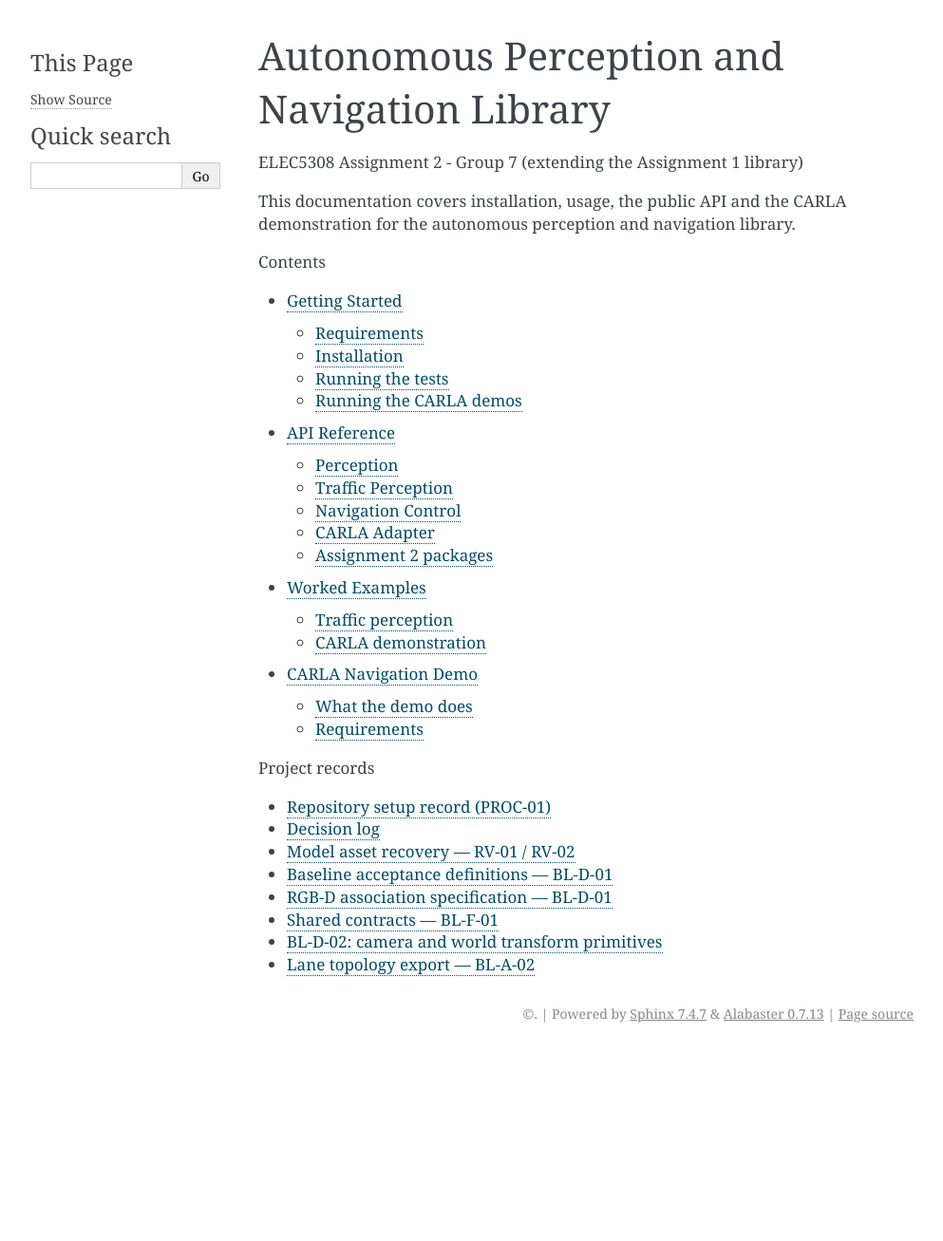
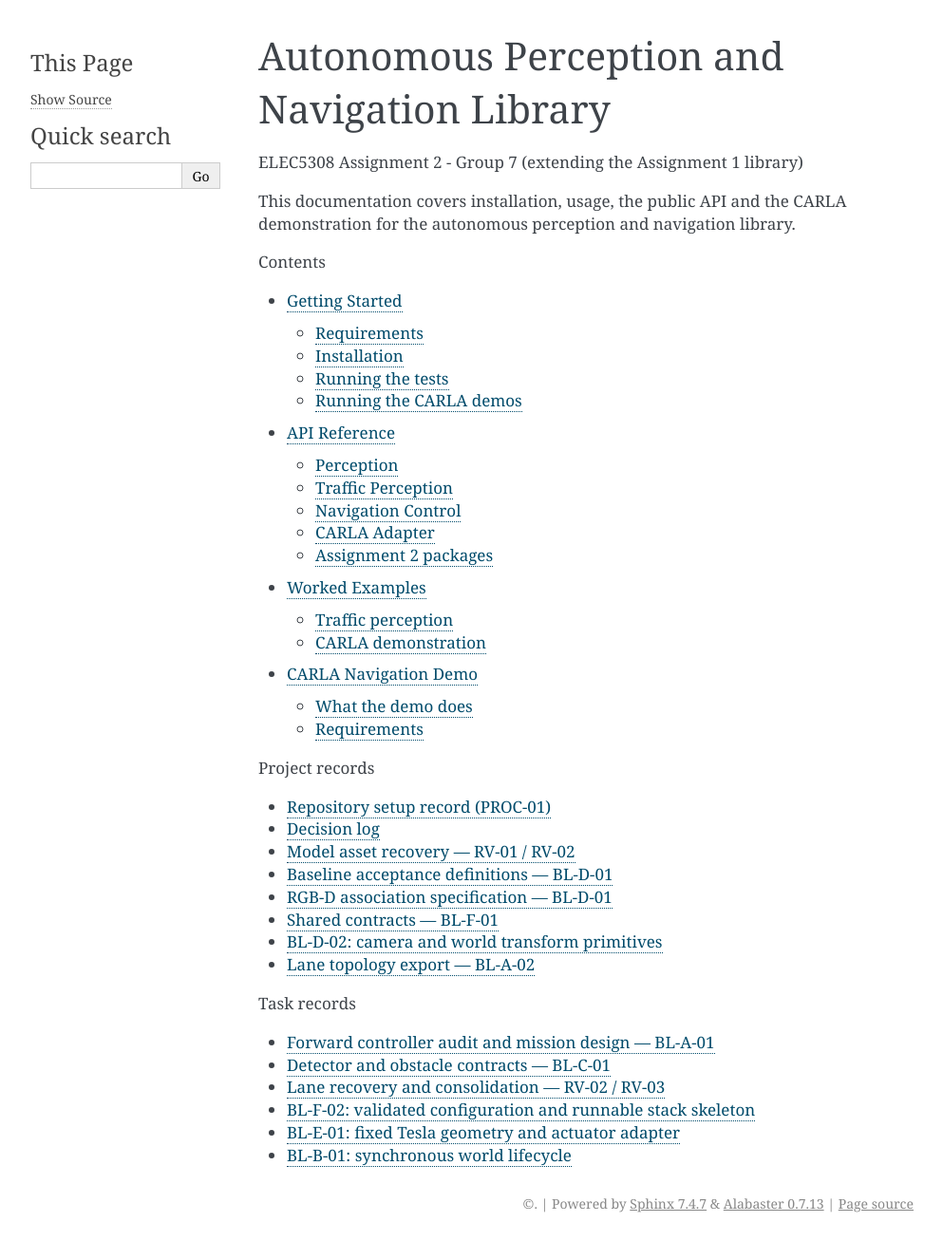
Before and after one commit to kkaaman/kkaaman-elec5308-a2-mo, a Sphinx documentation site: the page built from docs/index.rst, in a window 1280 px wide. Shown: the whole page at 95% size, without its empty margins (148-1141 px from the left). Built offline with Sphinx 7.4.7, drawn with Linux system fonts in a browser that asks for light colours; before the commit the page ends 1107 px from its top, so only the background shows below that.

Commit message:
docs: list the task pages from this batch in the docs index
Each of #12, #16, #17, #18, #19 and #20 added a page under docs/ without a
toctree entry, so sphinx-build -W failed with toc.not_included. They now
sit under a "Task records" section of the index.

AI-assisted: Claude Code – integration merges and index fix; reviewed by Mohammad

```diff
--- a/docs/index.rst
+++ b/docs/index.rst
@@ -27,3 +27,14 @@ demonstration for the autonomous perception and navigation library.
    interfaces
    geometry
    lane-topology
+
+.. toctree::
+   :maxdepth: 1
+   :caption: Task records
+
+   controller_audit
+   detector_contracts
+   lane_recovery
+   stack_skeleton
+   vehicle_adapter
+   world_lifecycle
```
